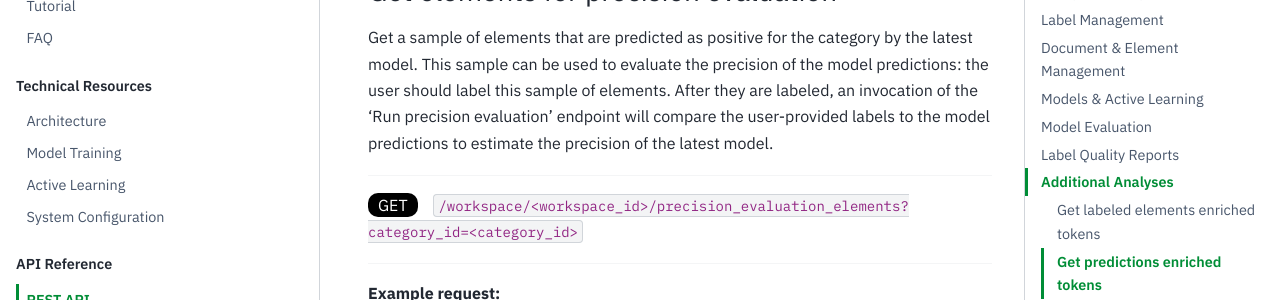
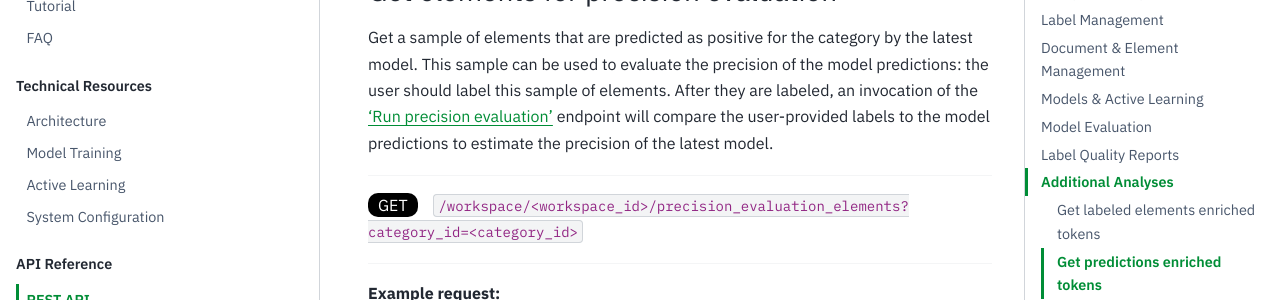
Before and after one commit to label-sleuth/label-sleuth.org, a Sphinx documentation site: the page built from docs/docs/dev/api.md, in a window 1280 px wide and 900 px high, scrolled down 20219 px. Shown: the part 233-533 px from the top of the window. Built offline with Sphinx 7.4.7 and the PyData theme 0.15.4, drawn with Linux system fonts in a browser that asks for light colours; part of the change alters nothing that is shown.

```diff
--- a/docs/docs/dev/api.md
+++ b/docs/docs/dev/api.md
@@ -975,7 +975,7 @@ Endpoints related to evaluation of a model.
 ### Get elements for precision evaluation
 
 Get a sample of elements that are predicted as positive for the category by the latest model. This sample can be
-used to evaluate the precision of the model predictions: the user should label this sample of elements. After they are labeled, an invocation of the 'Run precision evaluation' endpoint will compare the user-provided labels to the model predictions to estimate the precision of the latest model.
+used to evaluate the precision of the model predictions: the user should label this sample of elements. After they are labeled, an invocation of the ['Run precision evaluation'](#run-precision-evaluation) endpoint will compare the user-provided labels to the model predictions to estimate the precision of the latest model.
 
 ---
 
```
